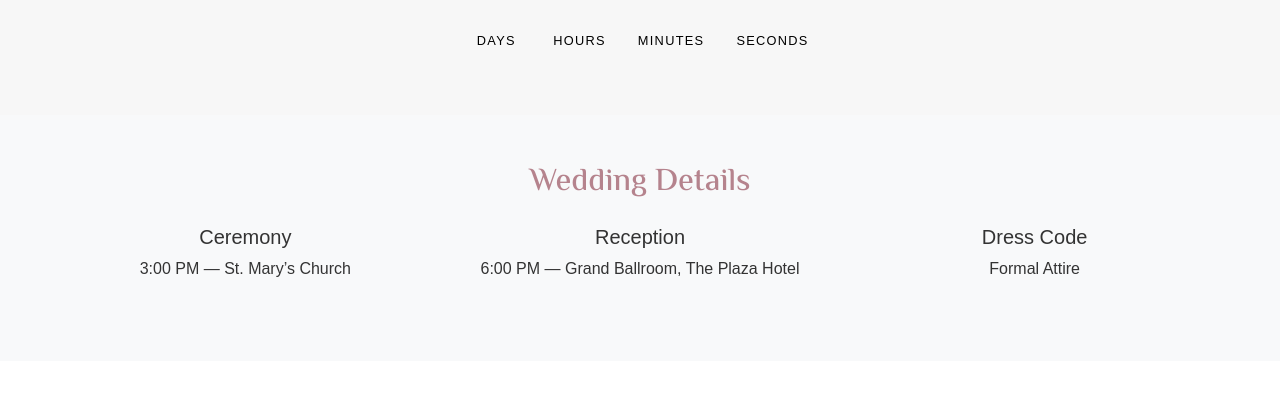
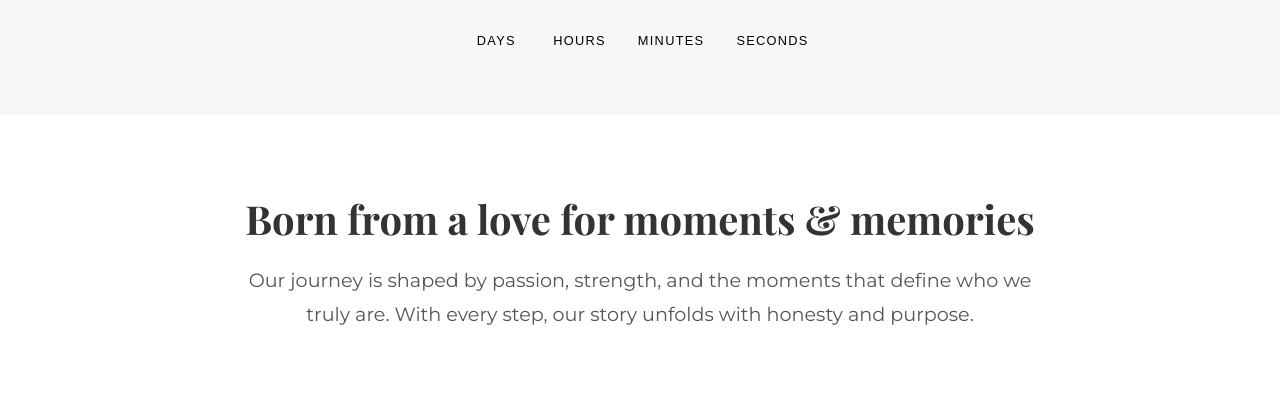
Before and after one commit to BiancaTelan/wedding-website, a React (Vite) app: page / in a window 1280 px wide. Shown: the part 975-1386 px from the top of the page. Built offline with nearby package versions, Linux system fonts and the light colour scheme.

Commit message:
Remove Event Details

```diff
--- a/src/App.jsx
+++ b/src/App.jsx
@@ -25,9 +25,9 @@ function App() {
       </section>
 
       {/* Event Details */}
-      <section id="details">
+      {/* <section id="details">
         <EventDetails />
-      </section>
+      </section> */}
 
       {/* OurStory */}
       <section id="our-story" className="OurStory">
```
